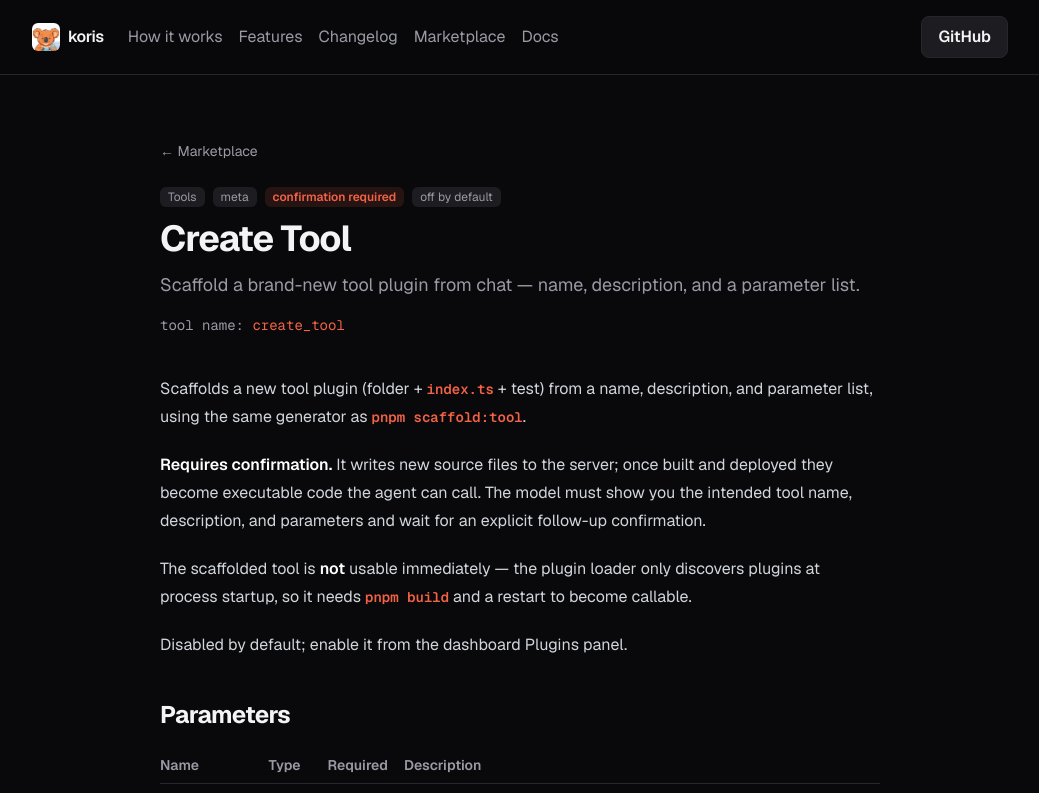
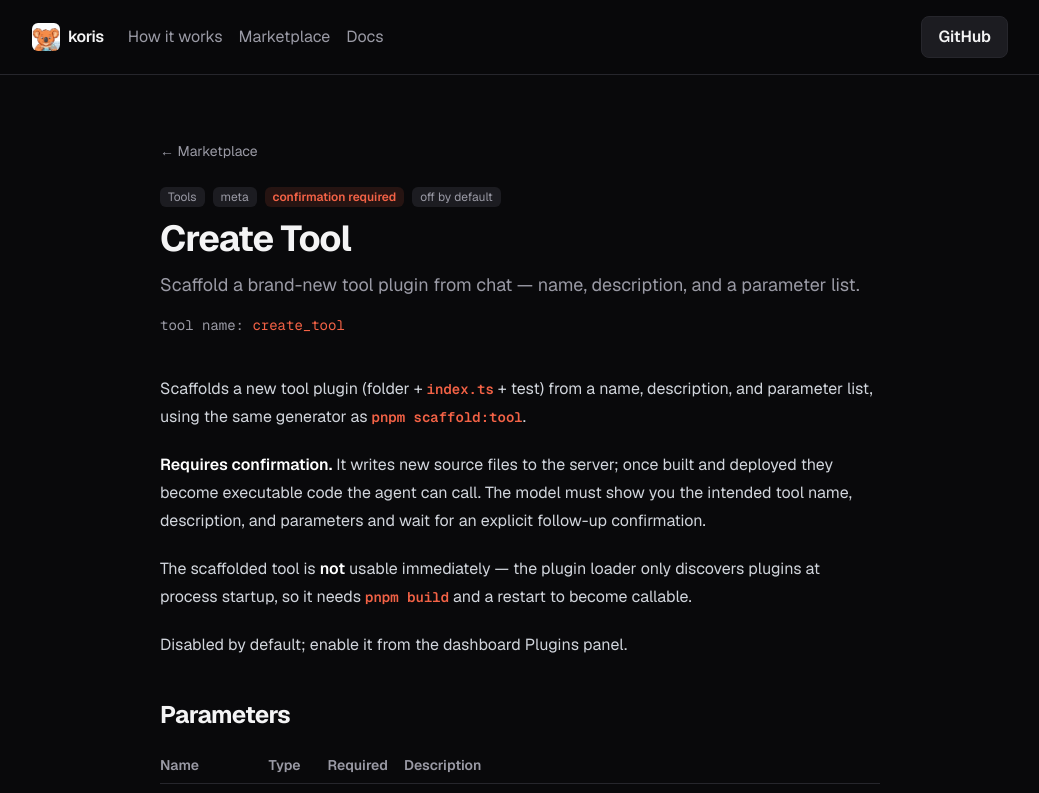
Before and after one commit to guilhermesalviano/koris-hub, a Next.js app: page /marketplace/create-tool in a window 1280 px wide. Shown: the top 793 px of the page, without its empty margins (120-1159 px from the left). Built offline with nearby package versions, Linux system fonts and the light colour scheme.

Commit message:
chore: remove some links

```diff
--- a/src/components/Hero.tsx
+++ b/src/components/Hero.tsx
@@ -1,5 +1,6 @@
 import { REPO_URL } from '@/lib/constants';
 import { DownloadButton } from '@/components/DownloadButton';
+import Link from 'next/link';
 
 export function Hero() {
   return (
@@ -19,14 +20,12 @@ export function Hero() {
             fallbackHref="#how-it-works"
             className="rounded-lg bg-accent px-8 py-4 text-sm font-semibold text-bg transition-transform hover:-translate-y-0.5"
           />
-          <a
-            href={`${REPO_URL}#readme`}
-            target="_blank"
-            rel="noopener"
+          <Link
+            href="/docs"
             className="rounded-lg border border-border bg-bg-subtle px-8 py-4 text-sm font-semibold text-txt transition-colors hover:border-accent"
           >
             Read the docs
-          </a>
+          </Link>
         </div>
       </div>
     </div>
--- a/src/components/Navbar.tsx
+++ b/src/components/Navbar.tsx
@@ -4,8 +4,6 @@ import { BASE_PATH, REPO_URL } from '@/lib/constants';
 
 const NAV_LINKS = [
   { href: '/#how-it-works', label: 'How it works' },
-  { href: '/#features', label: 'Features' },
-  { href: '/#changelog', label: 'Changelog' },
   { href: '/marketplace', label: 'Marketplace' },
   { href: '/docs', label: 'Docs' },
 ];
```
